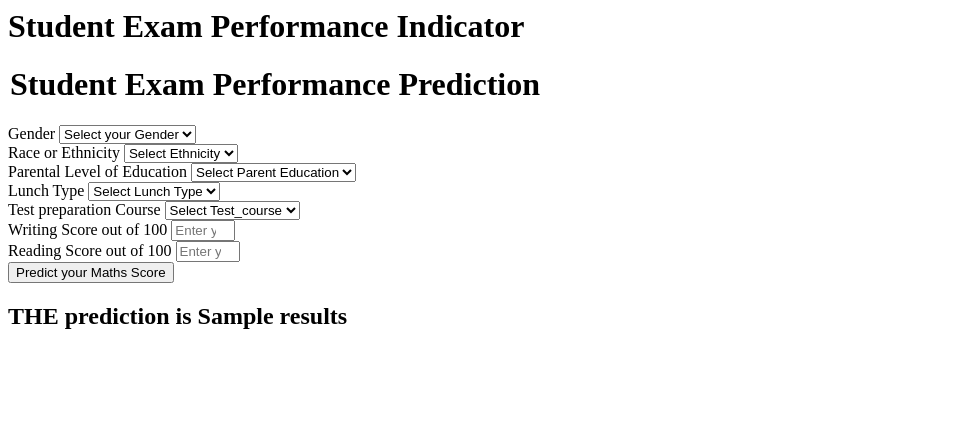
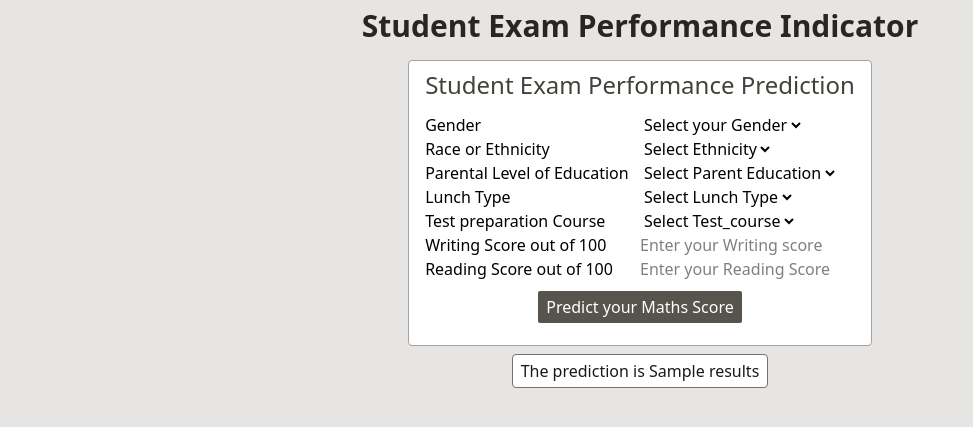
Before and after one commit to vishalipar/MLPROJECT, a Flask app: template templates/home.html in a window 1280 px wide. Shown: the top 427 px of the page, without its empty margins (0-973 px from the left). Run offline with Flask 3, Linux system fonts and the light colour scheme; the template is opened without the code that fills it: most values are stand-ins (such as "Sample title", 1, 10 or a date in 2020).

Commit message:
Make UI of webpage attractive

```diff
--- a/templates/home.html
+++ b/templates/home.html
@@ -1,14 +1,26 @@
+<!DOCTYPE html>
 <html>
-<body>
+    <head>
+        <title>Student Performance</title>
+        <script src="https://cdn.jsdelivr.net/npm/@tailwindcss/browser@4"></script>
+    </head>
+<body class="bg-stone-200">
     <div class="login">
-       <h1>Student Exam Performance Indicator</h1>
+       <h1 class="text-center text-3xl text-stone-800 font-bold mt-2">Student Exam Performance Indicator</h1>
 
-       <form action="{{ url_for('predict_datapoint')}}" method="post">
+        <div class="flex justify-center p-2 pt-4 w-full">
+            <form action="{{ url_for('predict_datapoint')}}" method="post" class="border border-1 border-stone-400 w-fit px-4 pt-2 rounded bg-white">
                 <h1>
-            <legend>Student Exam Performance Prediction</legend>
+                    <legend class="text-2xl text-stone-700">Student Exam Performance Prediction</legend>
                 </h1>
+
+                <table class="w-full">
+                    <tr class="">
                         <div class="mb-3">
+                            <td class="w-1/2">
                                 <label class="form-label">Gender</label>
+                            </td>
+                            <td>
                                 <select class="form-control" name="gender" placeholder="Enter you Gender" required>
                                     <option class="placeholder" selected disabled value="">Select your Gender</option>
                                     <option value="male">
@@ -18,9 +30,15 @@
                                         Female
                                     </option>
                                 </select>
+                            </td>
                         </div>
+                    </tr>
+                    <tr>
                         <div class="mb-3">
+                            <td>
                                 <label class="form-label">Race or Ethnicity</label>
+                            </td>
+                            <td>
                                 <select class="form-control" name="ethnicity" placeholder="Enter you ethnicity" required>
                                     <option class="placeholder" selected disabled value="">Select Ethnicity</option>
                                     <option value="group A">
@@ -39,9 +57,15 @@
                                         Group E
                                     </option>
                                 </select>
+                            </td>
                         </div>
+                    </tr>
+                    <tr>
                         <div class="mb-3">
+                            <td>
                                 <label class="form-label">Parental Level of Education</label>
+                            </td>
+                            <td>
                                 <select class="form-control" name="parental_level_of_education"
                                     placeholder="Enter you Parent Education" required>
                                     <option class="placeholder" selected disabled value="">Select Parent Education</option>
@@ -64,9 +88,16 @@
                                         some high school
                                     </option>
                                 </select>
+                            </td>
                         </div>
+                    </tr>
+
+                    <tr>
                         <div class="mb-3">
+                            <td>
                                 <label class="form-label">Lunch Type</label>
+                            </td>
+                            <td>
                                 <select class="form-control" name="lunch" placeholder="Enter you Lunch" required>
                                     <option class="placeholder" selected disabled value="">Select Lunch Type</option>
                                     <option value="free/reduced">
@@ -76,9 +107,15 @@
                                         standard
                                     </option>
                                 </select>
+                            </td>
                         </div>
+                    </tr>
+                    <tr>
                         <div class="mb-3">
+                            <td>
                                 <label class="form-label">Test preparation Course</label>
+                            </td>
+                            <td>
                                 <select class="form-control" name="test_preparation_course" placeholder="Enter you Course"
                                     required>
                                     <option class="placeholder" selected disabled value="">Select Test_course</option>
@@ -89,23 +126,41 @@
                                         Completed
                                     </option>
                                 </select>
+                            </td>
                         </div>
+                    </tr>
+                    <tr>
                         <div class="mb-3">
+                            <td>
                                 <label class="form-label">Writing Score out of 100</label>
-            <input class="form-control" type="number" name="reading_score"
-                placeholder="Enter your Reading score" min='0' max='100' />
+                            </td>
+                            <td>
+                                <input class="form-control w-full" type="number" name="reading_score"
+                                    placeholder="Enter your Writing score" min='0' max='100' />
+                            </td>
                         </div>
+                    </tr>
+                    <tr>
                         <div class="mb-3">
+                            <td>
                                 <label class="form-label">Reading Score out of 100</label>
-            <input class="form-control" type="number" name="writing_score"
+                            </td>
+                            <td>
+                                <input class="form-control w-full" type="number" name="writing_score"
                                     placeholder="Enter your Reading Score" min='0' max='100' />
+                            </td>
                         </div>
-        <div class="mb-3">
-            <input class="btn btn-primary" type="submit" value="Predict your Maths Score" required />
+                    </tr>
+                </table>
+                <div class="mb-3 w-full flex justify-center py-2">
+                    <input class="btn btn-primary border border-2 rounded px-2 py-1 bg-stone-600 text-white cursor-pointer" type="submit" value="Predict your Maths Score" required />
                 </div>
             </form>
-    <h2>
-       THE  prediction is {{results}}
+        </div>
+    <h2 class="w-full flex justify-center">
+        <button class="border-1 px-2 py-1 rounded bg-white text-stone-900 border-stone-500">
+            The prediction is {{results}}
+        </button>
     </h2>
    <body>
 </html>
```
Also changed, not shown: templates/index.html (+8 -1 lines). Lines whose indentation alone changed are shown as unchanged.
